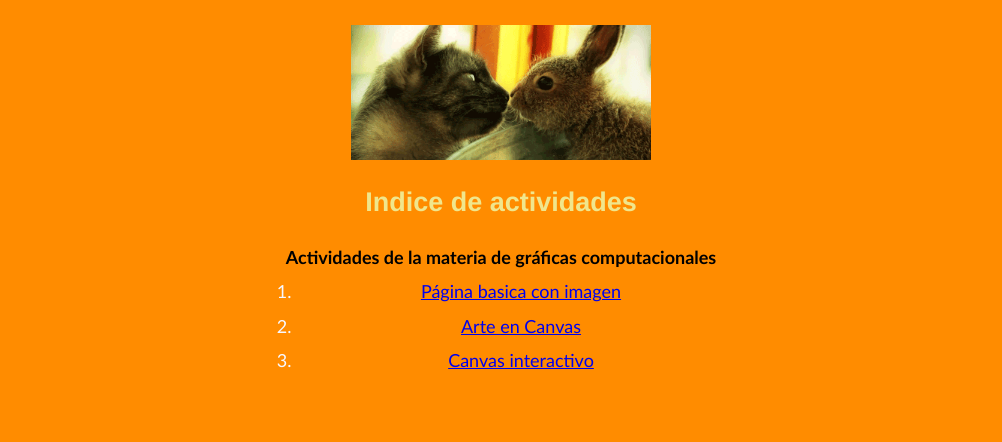
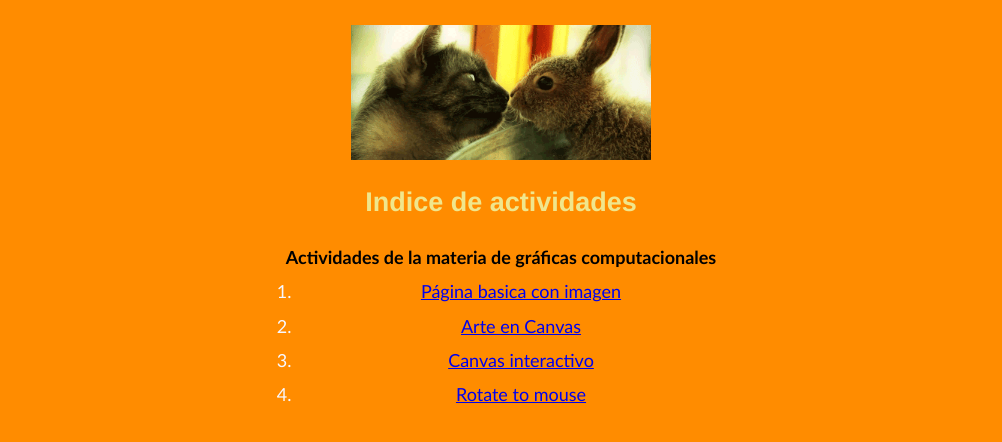
Before and after one commit to AnaPereaM/Actividades-APPM, a plain HTML site: page index.html in a window 1280 px wide. Shown: the part 156-598 px from the top of the page, without its empty margins (139-1141 px from the left). Drawn offline with nearby package versions, Linux system fonts and the light colour scheme.

Commit message:
index.html

```diff
--- a/index.html
+++ b/index.html
@@ -54,6 +54,7 @@
 		<li><a href="Act-1/Act-1.html">Página basica con imagen</a></li>
 		<li><a href="Act-3/Act-2.html">Arte en Canvas</a></li>
 		<li><a href="Act/Pag.Int.Ana.html">Canvas interactivo</a></li>
+		<li><a href="Redvelvet/rv.html">Rotate to mouse</a></li>
 	</ol>
 
 </body>
```
